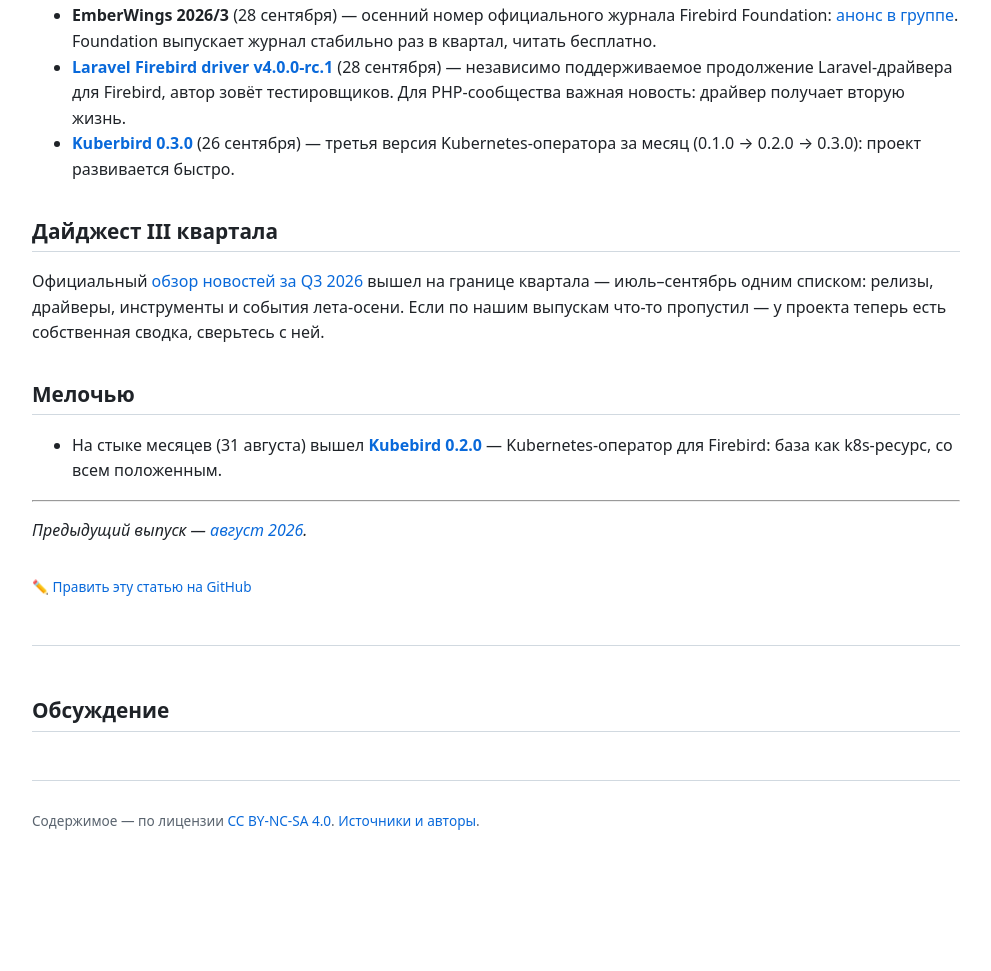
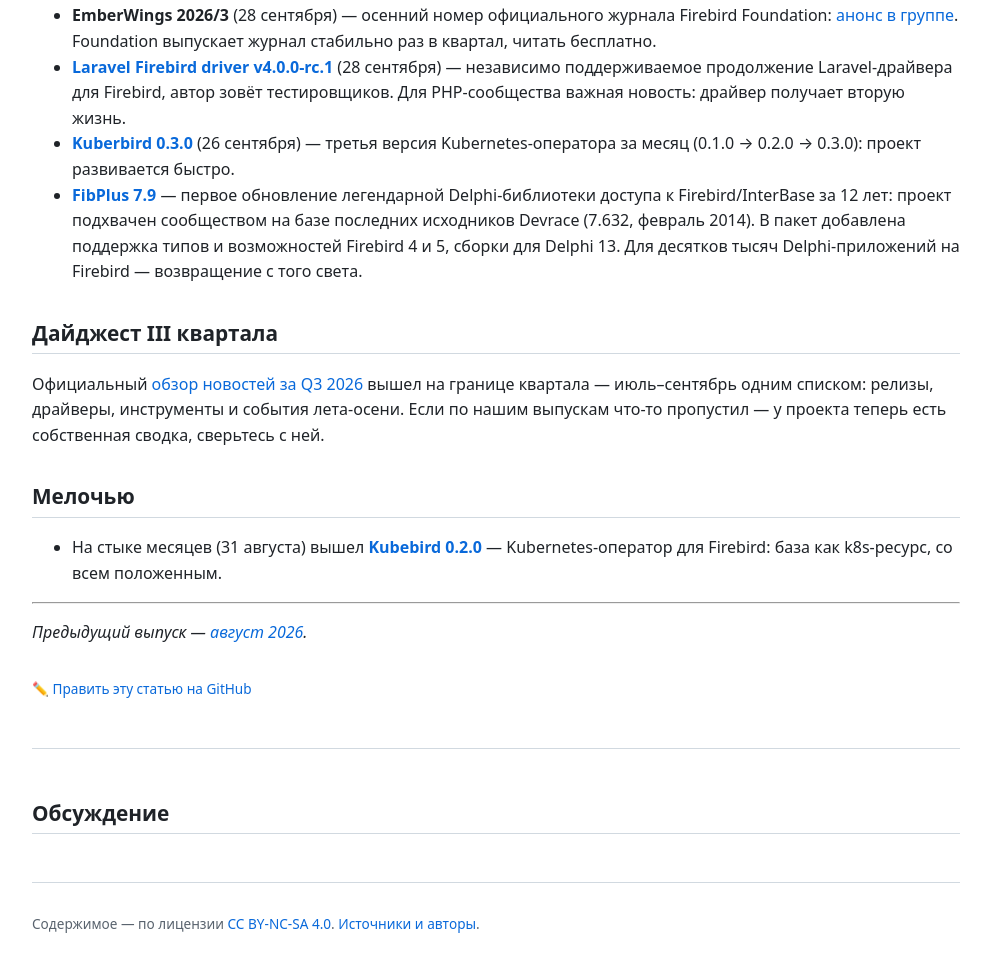
Before and after one commit to attid/firebirdsql.su, an Astro site in the folder site/: page /novosti-2026-09 in a window 1280 px wide. Shown: the part 1182-2153 px from the top of the page, without its empty margins (144-1135 px from the left). Before the commit the page ends 2076 px from the top, so only its background shows below. Built offline with nearby package versions, Linux system fonts and the light colour scheme; Astro itself is replaced by a stand-in of ours; a script that the page names is missing.

Commit message:
September digest: FibPlus 7.9 community revival (September release, belongs here)

```diff
--- a/site/src/content/docs/novosti-2026-09.md
+++ b/site/src/content/docs/novosti-2026-09.md
@@ -35,6 +35,7 @@ firebird:
 - **EmberWings 2026/3** (28 сентября) — осенний номер официального журнала Firebird Foundation: [анонс в группе](https://groups.google.com/g/firebird-general/c/3oYFHYXDbZw). Foundation выпускает журнал стабильно раз в квартал, читать бесплатно.
 - [**Laravel Firebird driver v4.0.0-rc.1**](https://groups.google.com/g/firebird-general/c/IYHryqT2e3s) (28 сентября) — независимо поддерживаемое продолжение Laravel-драйвера для Firebird, автор зовёт тестировщиков. Для PHP-сообщества важная новость: драйвер получает вторую жизнь.
 - [**Kuberbird 0.3.0**](https://groups.google.com/g/firebird-general/c/goDYu1cN1tU) (26 сентября) — третья версия Kubernetes-оператора за месяц (0.1.0 → 0.2.0 → 0.3.0): проект развивается быстро.
+- [**FibPlus 7.9**](https://github.com/madorin/fibplus/releases/tag/v7.9.0) — первое обновление легендарной Delphi-библиотеки доступа к Firebird/InterBase за 12 лет: проект подхвачен сообществом на базе последних исходников Devrace (7.632, февраль 2014). В пакет добавлена поддержка типов и возможностей Firebird 4 и 5, сборки для Delphi 13. Для десятков тысяч Delphi-приложений на Firebird — возвращение с того света.
 
 ## Дайджест III квартала
 
```
